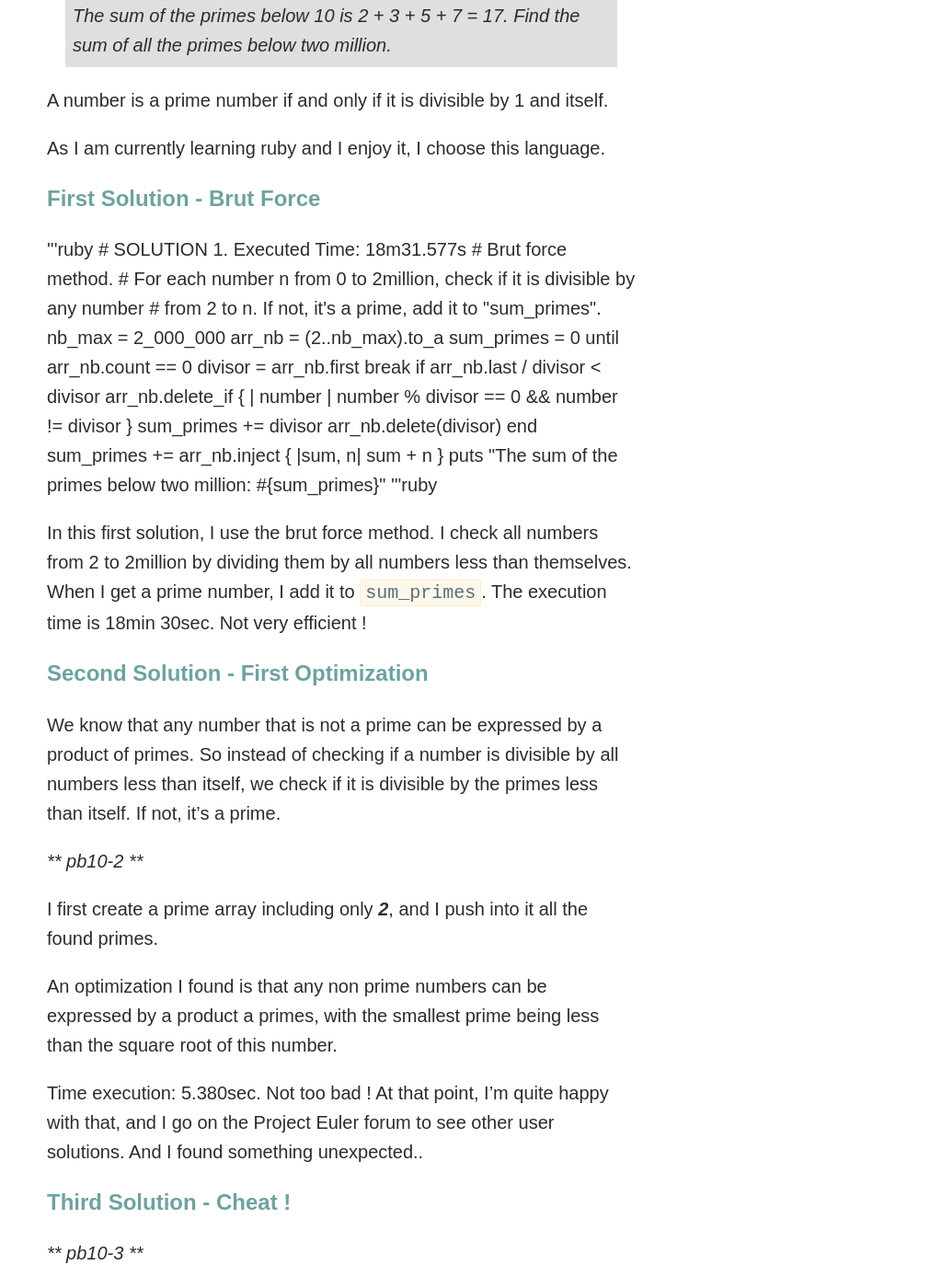
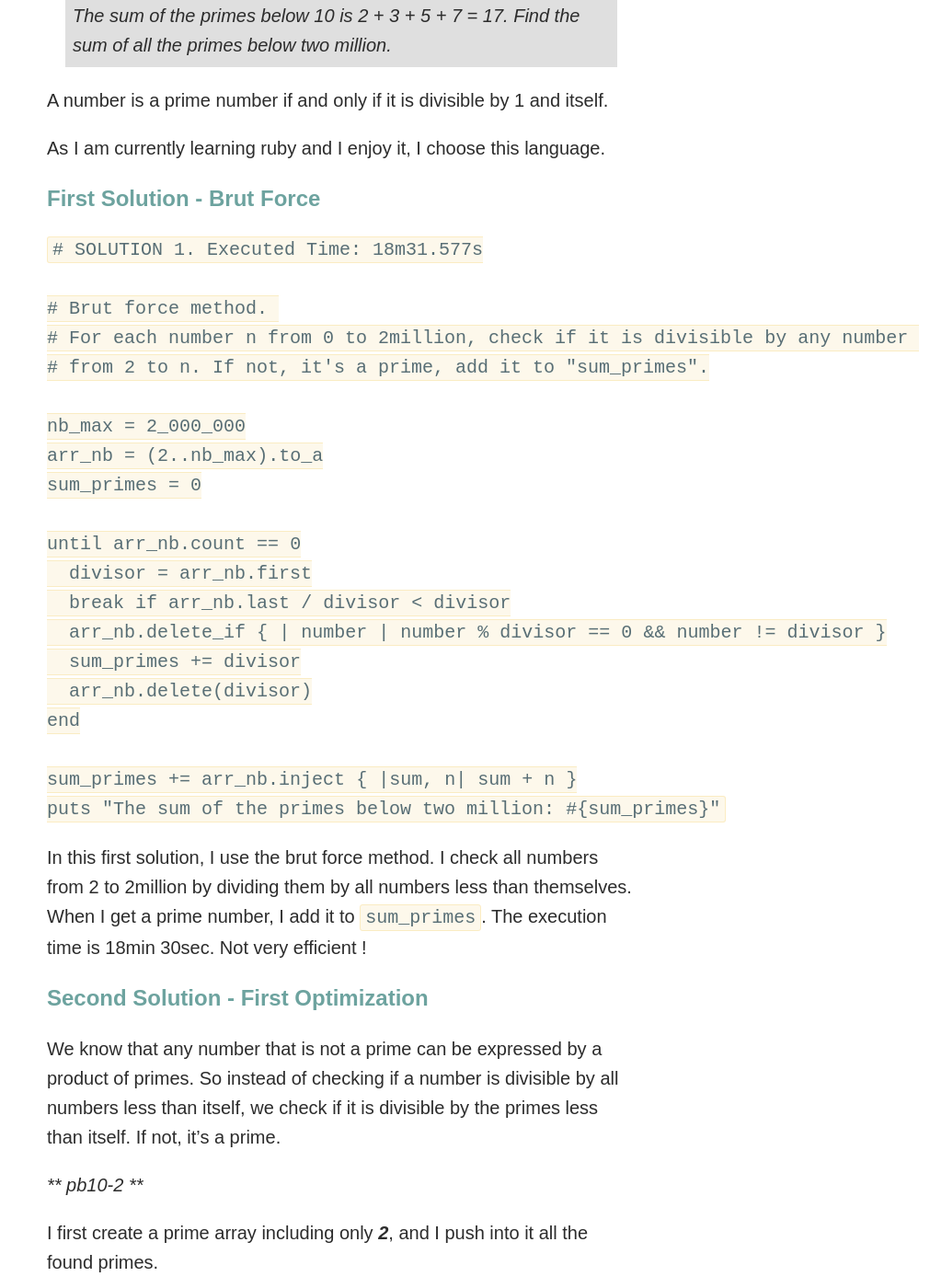
Before and after one commit to florianmainguy/florianmainguy.github.io, a Jekyll site: the page built from _posts/2015-08-28-sum-of-prime-numbers-program-optimization.markdown, in a window 1280 px wide and 1400 px high, scrolled down 874 px. Shown: the whole window at 92% size, without its empty margins (269-1280 px from the left). Built offline with Jekyll 4.4.1, drawn with Linux system fonts in a browser that asks for light colours.

Commit message:
Post sum of primes

````diff
--- a/_posts/2015-08-28-sum-of-prime-numbers-program-optimization.markdown
+++ b/_posts/2015-08-28-sum-of-prime-numbers-program-optimization.markdown
@@ -21,8 +21,7 @@ As I am currently learning ruby and I enjoy it, I choose this language.
 
 ##First Solution - Brut Force
 
-<div class="highlight">
-'''ruby
+```ruby
 # SOLUTION 1. Executed Time: 18m31.577s
 
 # Brut force method.
@@ -43,8 +42,7 @@ end
 
 sum_primes += arr_nb.inject { |sum, n| sum + n }
 puts "The sum of the primes below two million: #{sum_primes}"
-'''ruby
-</div>
+```
 
 In this first solution, I use the brut force method. I check all numbers from 2 to 2million by dividing them by all numbers less than themselves. When I get a prime number,  I add it to <code>sum_primes</code>. The execution time is 18min 30sec. Not very efficient !
 
````
